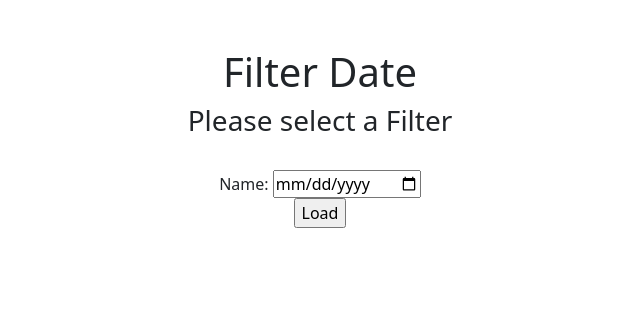
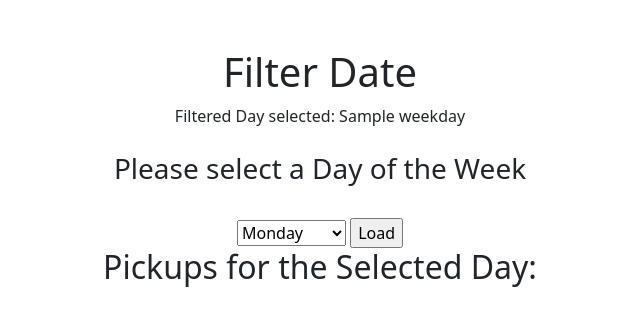
Before and after one commit to Howie21/Trash_Collector, a Django app: template Trash_Collector/employees/templates/employees/filter.html in a window 1280 px wide. Shown: the top 326 px of the page, without its empty margins (320-960 px from the left). Run offline with Django 3.2, Linux system fonts and the light colour scheme; tables that the repository leaves empty hold one stand-in row (values such as "Sample post"); the template is opened without the code that fills it: values that come from a table or form of the project are taken from there, most other values are stand-ins (such as "Sample title", 1, 10 or a date in 2020); parts of the project's set-up code (start-up, migrations or seed data) failed here and were passed over.

Commit message:
Add drop down list to append filtered customers

```diff
--- a/Trash_Collector/employees/templates/employees/filter.html
+++ b/Trash_Collector/employees/templates/employees/filter.html
@@ -4,18 +4,28 @@
 
 {% block content %}
 <div>
-    {%if request.method == 'POST'%}
-        <header>Filtered Date selected</header>
+        <header>Filtered Day selected: {{ weekday }}</header>
         <br>
-        <h2>Pickups for the Selected Date:</h2>
+        <h3>Please select a Day of the Week</h3> <br>
+        <form action="{% url 'employees:filter' %}" method="post">
+            {% csrf_token %}
+            <select name='weekday' id='weekday' placeholder="{{weekday}}">
+                <option value='Monday'>Monday</option>
+                <option value='Tuesday'>Tuesday</option>
+                <option value='Wednesday'>Wednesday</option>
+                <option value='Thursday'>Thursday</option>
+                <option value='Friday'>Friday</option>
+                <option value='Saturday'>Saturday</option>
+                <option value='Sunday'>Sunday</option>
+            </select>
+            <input type="submit" value="Load">
+        <h2>Pickups for the Selected Day:</h2>
+        {% for customer in customer_data %}
+            {% if customer.weekly_pickup == weekday %}
+                <h2>{{ customer.name }}</h2>
+                <p>{{ customer.address }}</p>
+            {% endif %}
+        {%endfor%}
         <br>
-    {%else%}
-        <h3>Please select a Filter</h3> <br>
-        <form method='post'action="{% url 'employees:filter'%}">
-        {% csrf_token %}
-        Name: <input type = 'date' name='date_select' id='date' value='{{today}}'><br />
-        <input type ='submit' value='Load'>
-        </form>
-    {% endif %}
 </div>
 {% endblock %}
```
